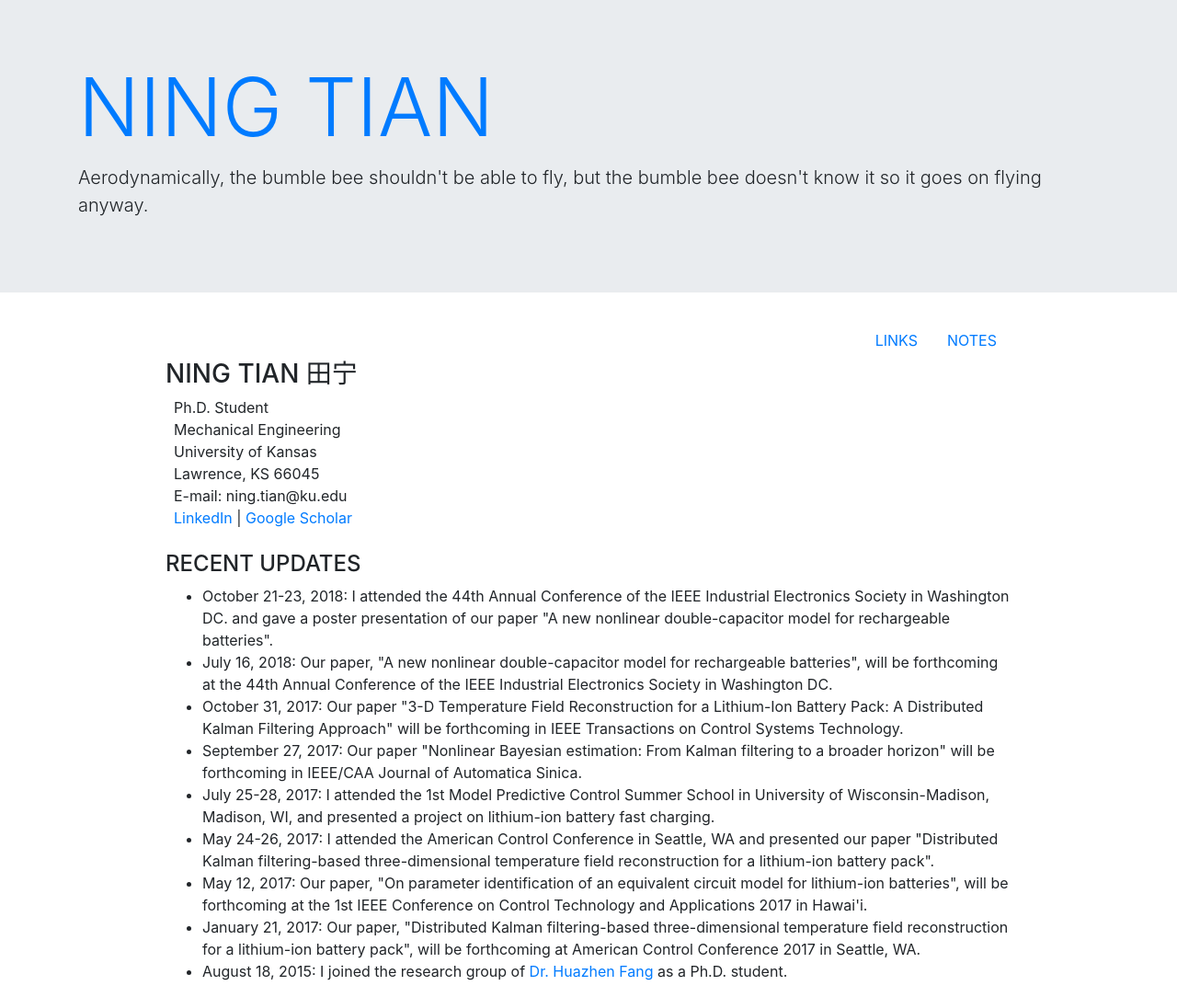
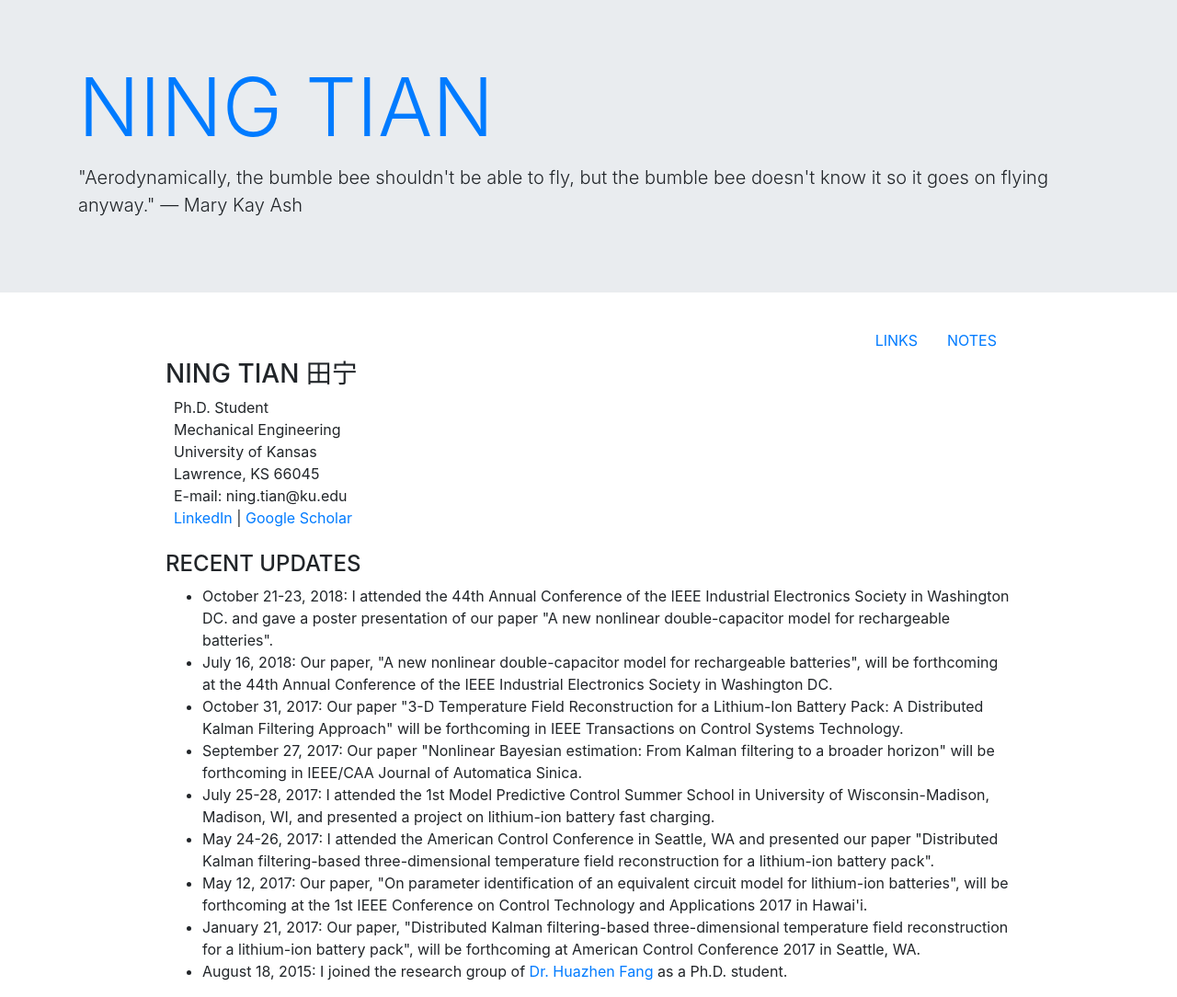
Before and after one commit to ningtian/ningtian.github.io, a Jekyll site: the page index.html, which Jekyll copies as it is, in a window 1280 px wide. Shown: the whole page at 92% size. Built offline with Jekyll 4.4.1, drawn with Linux system fonts in a browser that asks for light colours.

Commit message:
Update index.html

```diff
--- a/index.html
+++ b/index.html
@@ -16,7 +16,8 @@
 <div class="jumbotron jumbotron-fluid">
   <div class="container">
     <h1 class="display-2"><a href="/">NING TIAN</a></h1>
-    <p class="lead">Aerodynamically, the bumble bee shouldn't be able to fly, but the bumble bee doesn't know it so it goes on flying anyway.</p>
+    <p class="lead">"Aerodynamically, the bumble bee shouldn't be able to fly, but the bumble bee doesn't know it so it goes on
+	    flying anyway." ― Mary Kay Ash
   </div>
 </div>
 
```
